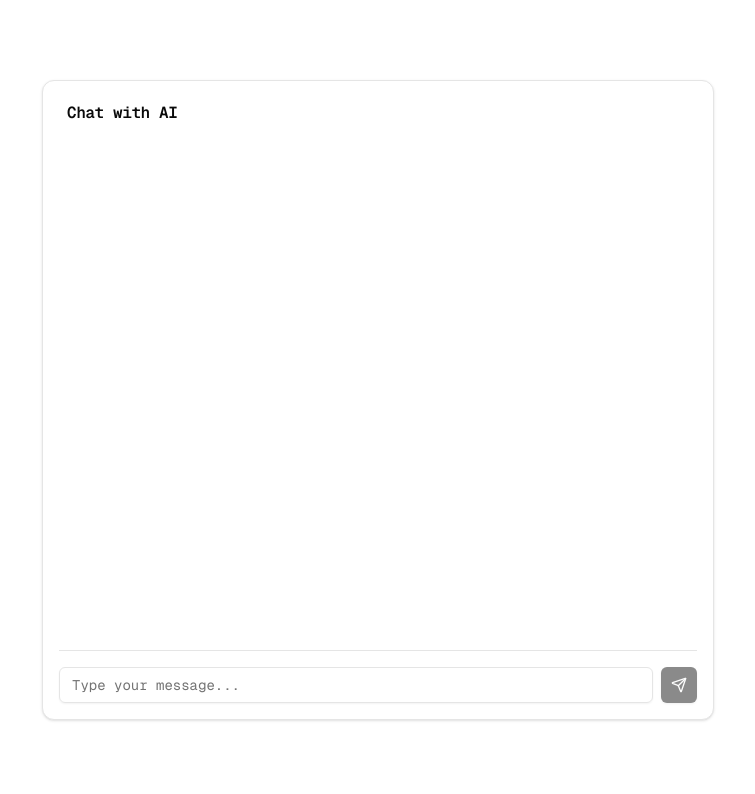
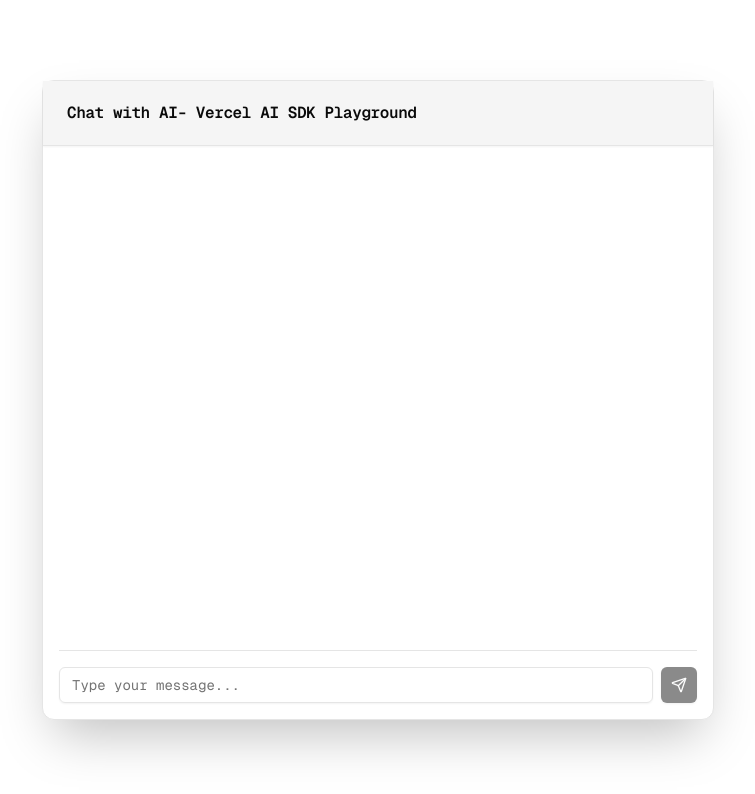
Before and after one commit to emre-turan/vercel-ai-sdk-playground, a Next.js app: page / in a window 1280 px wide. Shown: the top 794 px of the page, without its empty margins (262-1017 px from the left). Built offline with nearby package versions, Linux system fonts and the light colour scheme.

Commit message:
Refactor chat UI to update chat page title and add styling to card header

```diff
--- a/src/app/page.tsx
+++ b/src/app/page.tsx
@@ -25,10 +25,10 @@ export default function Chat() {
   });
 
   return (
-    <div className="p-4 h-[100vh] flex items-center justify-center">
-      <Card className="w-full max-w-2xl h-[80vh] flex flex-col">
-        <CardHeader className="flex-none">
-          <CardTitle>Chat with AI</CardTitle>
+    <div className="p-4 min-h-screen flex items-center justify-center">
+      <Card className="w-full max-w-2xl h-[80vh] flex flex-col shadow-2xl">
+        <CardHeader className="flex-none border-b shadow-sm bg-muted">
+          <CardTitle>Chat with AI- Vercel AI SDK Playground</CardTitle>
         </CardHeader>
         <CardContent className="flex-1 flex flex-col gap-4 p-4 h-full overflow-hidden">
           {error && (
```
